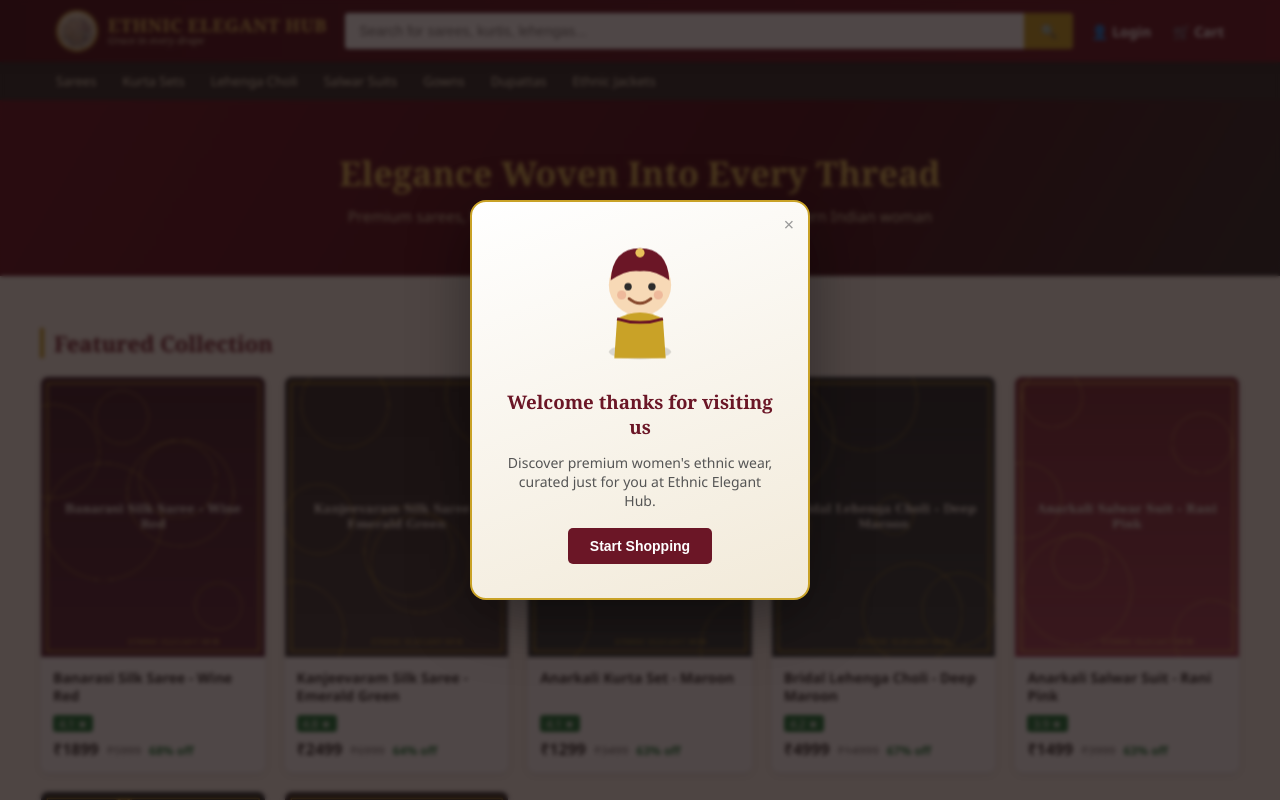
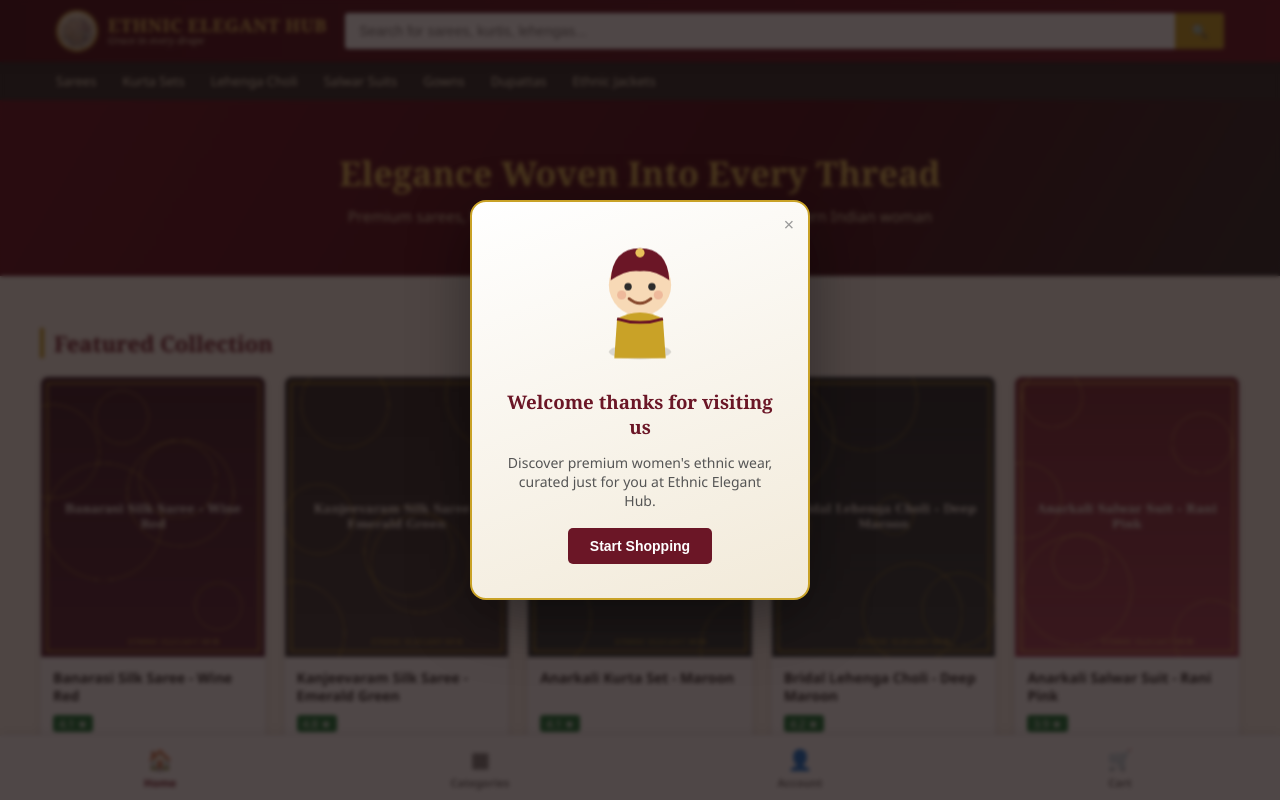
Before and after one commit to parthkumar-777/ethnic-elegant-hub-app, a Flask app: page / in a window 1280 px wide. Run offline with Flask 3, Linux system fonts and the light colour scheme; data comes from the database, SQL or seed files in the repository; some libraries are stand-ins or nearby versions.

Commit message:
Added Bottom Navigation

```diff
--- a/app.py
+++ b/app.py
@@ -114,6 +114,17 @@ def product_detail(pid):
     ).fetchall()
     conn.close()
     return render_template("product.html", p=product, related=related)
+
+
+@app.route("/categories")
+def categories_page():
+    return render_template("categories.html")
+
+
+@app.route("/account")
+@login_required
+def account():
+    return render_template("account.html")
 
 
 # ---------- auth ----------
--- a/static/css/style.css
+++ b/static/css/style.css
@@ -15,6 +15,7 @@
 body{
   margin:0; font-family:'Segoe UI', 'Poppins', Arial, sans-serif;
   background:var(--cream); color:var(--text);
+  padding-bottom:64px;
 }
 a{text-decoration:none; color:inherit;}
 img{max-width:100%; display:block;}
@@ -165,6 +166,23 @@ table th{background:var(--cream-dark); color:var(--maroon);}
 .badge-delivered{background:#d1e7dd; color:#0f5132;}
 .badge-cancelled{background:#f8d7da; color:#842029;}
 
+/* ---------- Bottom Navigation (Flipkart-style) ---------- */
+.bottom-nav{
+  position:fixed; bottom:0; left:0; right:0; z-index:200;
+  background:#fff; border-top:1px solid #eee; box-shadow:0 -2px 10px rgba(0,0,0,.08);
+  display:flex; justify-content:space-around; align-items:center; padding:6px 0;
+}
+.bottom-nav-item{
+  display:flex; flex-direction:column; align-items:center; gap:2px;
+  font-size:11px; color:#777; font-weight:600; flex:1; padding:4px 0; position:relative;
+}
+.bottom-nav-item .icon{font-size:20px; position:relative;}
+.bottom-nav-item.active{color:var(--maroon);}
+.cart-badge-bottom{
+  position:absolute; top:-6px; right:-10px; background:var(--gold); color:var(--maroon-dark);
+  border-radius:50%; font-size:10px; padding:1px 5px; font-weight:bold;
+}
+
 @media(max-width:768px){
   .product-detail{grid-template-columns:1fr;}
   .admin-layout{grid-template-columns:1fr;}
--- a/templates/base.html
+++ b/templates/base.html
@@ -48,18 +48,6 @@
       <input type="text" name="q" placeholder="Search for sarees, kurtis, lehengas..." value="{{ request.args.get('q','') }}">
       <button type="submit">🔍</button>
     </form>
-    <div class="nav-links">
-      {% if current_user %}
-        {% if current_user['is_admin'] %}
-          <a href="{{ url_for('admin_dashboard') }}">⚙️ Admin</a>
-        {% endif %}
-        <a href="{{ url_for('my_orders') }}">📦 Orders</a>
-        <a href="{{ url_for('logout') }}">👤 {{ current_user['name'].split(' ')[0] }} | Logout</a>
-      {% else %}
-        <a href="{{ url_for('login') }}">👤 Login</a>
-      {% endif %}
-      <a href="{{ url_for('view_cart') }}">🛒 Cart{% if cart_count > 0 %}<span class="cart-badge">{{ cart_count }}</span>{% endif %}</a>
-    </div>
   </div>
 </nav>
 <div class="category-strip">
@@ -100,6 +88,21 @@
   </div>
 </footer>
 
+<nav class="bottom-nav">
+  <a href="{{ url_for('index') }}" class="bottom-nav-item {{ 'active' if request.endpoint=='index' }}">
+    <span class="icon">🏠</span><span>Home</span>
+  </a>
+  <a href="{{ url_for('categories_page') }}" class="bottom-nav-item {{ 'active' if request.endpoint=='categories_page' }}">
+    <span class="icon">▦</span><span>Categories</span>
+  </a>
+  <a href="{{ url_for('account') if current_user else url_for('login') }}" class="bottom-nav-item {{ 'active' if request.endpoint in ['account','login','signup'] }}">
+    <span class="icon">👤</span><span>Account</span>
+  </a>
+  <a href="{{ url_for('view_cart') }}" class="bottom-nav-item {{ 'active' if request.endpoint=='view_cart' }}">
+    <span class="icon">🛒{% if cart_count > 0 %}<span class="cart-badge-bottom">{{ cart_count }}</span>{% endif %}</span><span>Cart</span>
+  </a>
+</nav>
+
 <script src="{{ url_for('static', filename='js/main.js') }}"></script>
 <script>
   if ('serviceWorker' in navigator) {
```
Also changed, not shown: templates/account.html (added, +19 -0 lines), templates/categories.html (added, +15 -0 lines).
